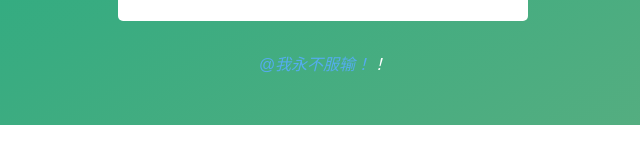
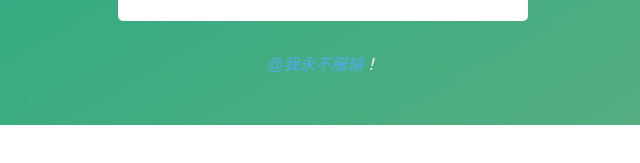
Before and after one commit to never767/dh, a plain HTML site: page index.html in a window 1280 px wide. Shown: the part 631-794 px from the top of the page, 317-957 px from the left. Drawn offline with Linux system fonts and the light colour scheme.

Commit message:
Update index.html

```diff
--- a/index.html
+++ b/index.html
@@ -49,7 +49,7 @@
 
 					</div>
 				</div>
-				<p class="footer"> <a href="https://neverp.github.io/jiayou/" target="_blank">@我永不服输！</a>！</p>
+				<p class="footer"> <a href="https://neverp.github.io/jiayou/" target="_blank">@我永不服输</a>！</p>
 			</div>
             <ul class="bg-bubbles">
                 <li></li>
```
